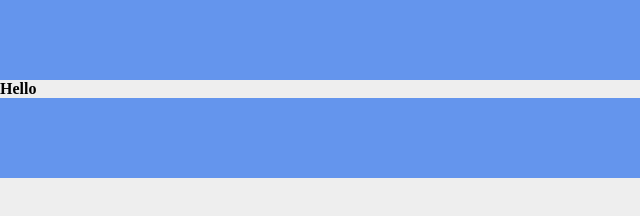
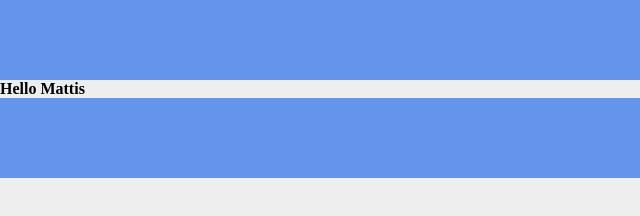
Before and after one commit to Tonyrj3268/MIS_HW_G6, a plain HTML site: page index.html in a window 1280 px wide. Shown: the full height of the page, 0-640 px from the left. Drawn offline with Linux system fonts and the light colour scheme.

Commit message:
hey hey hey

```diff
--- a/index.html
+++ b/index.html
@@ -19,7 +19,7 @@
 </head>
 <body onload="init()" style="background-color: #eeeeee;margin:0px;">
 	<div class="topblock"><span class="loginbutton">Login</span></div>
-    <div style="font-weight: bold;">Hello</div>
+    <div style="font-weight: bold;">Hello Mattis</div>
     <div class="topblock"><button id="loginbtn">Login</button></div>
 
 
```
